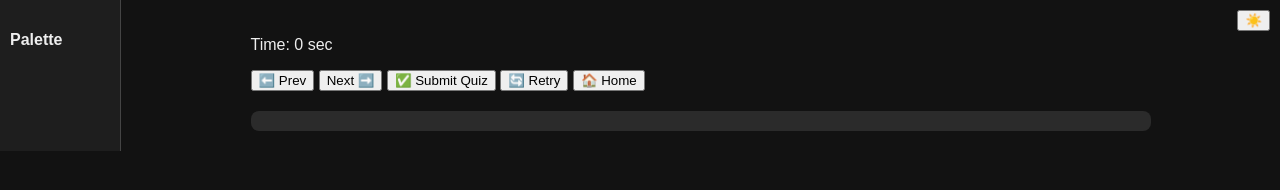
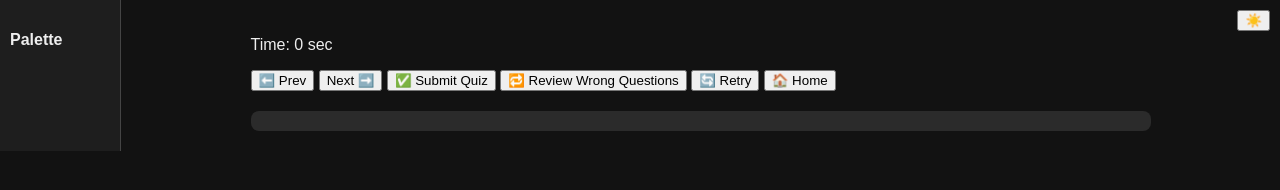
Before and after one commit to y3knishu/quiz, a plain HTML site: page quiz.html in a window 1280 px wide. Drawn offline with nearby package versions, Linux system fonts and the light colour scheme; no server answers.

Commit message:
Update quiz.html

```diff
--- a/quiz.html
+++ b/quiz.html
@@ -103,6 +103,7 @@ right:10px;
 }
 
 /* Explanation button */
+
 #show-explanation-btn{
 display:none;
 margin-top:10px;
@@ -119,6 +120,7 @@ background:#1976d2;
 }
 
 /* Explanation box */
+
 #explanation-box{
 margin-top:20px;
 padding:15px;
@@ -178,6 +180,9 @@ display:none;
 <button onclick="prevQuestion()">⬅️ Prev</button>
 <button onclick="nextQuestion()">Next ➡️</button>
 <button onclick="submitQuiz()">✅ Submit Quiz</button>
+
+<button onclick="reviewWrong()">🔁 Review Wrong Questions</button>
+
 <button onclick="resetQuiz()">🔄 Retry</button>
 <button onclick="location.href='index.html'">🏠 Home</button>
 
```
